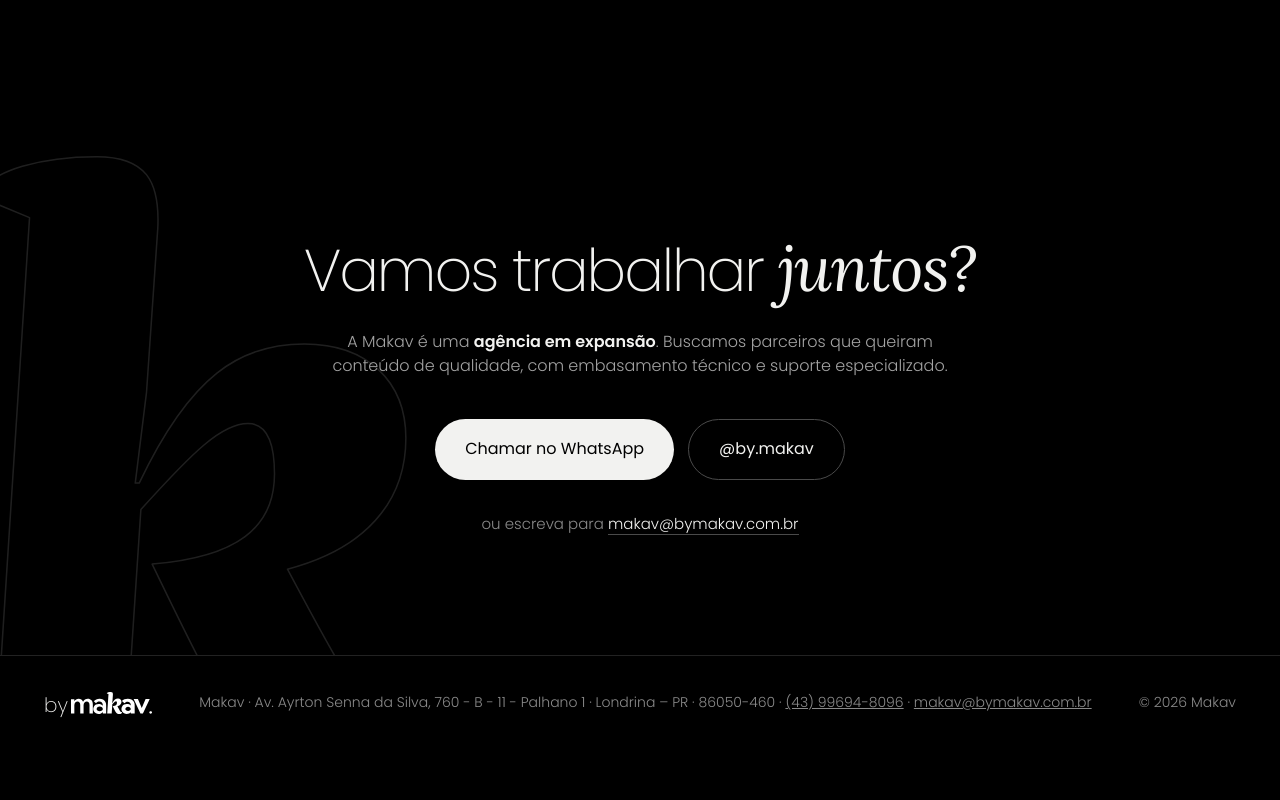
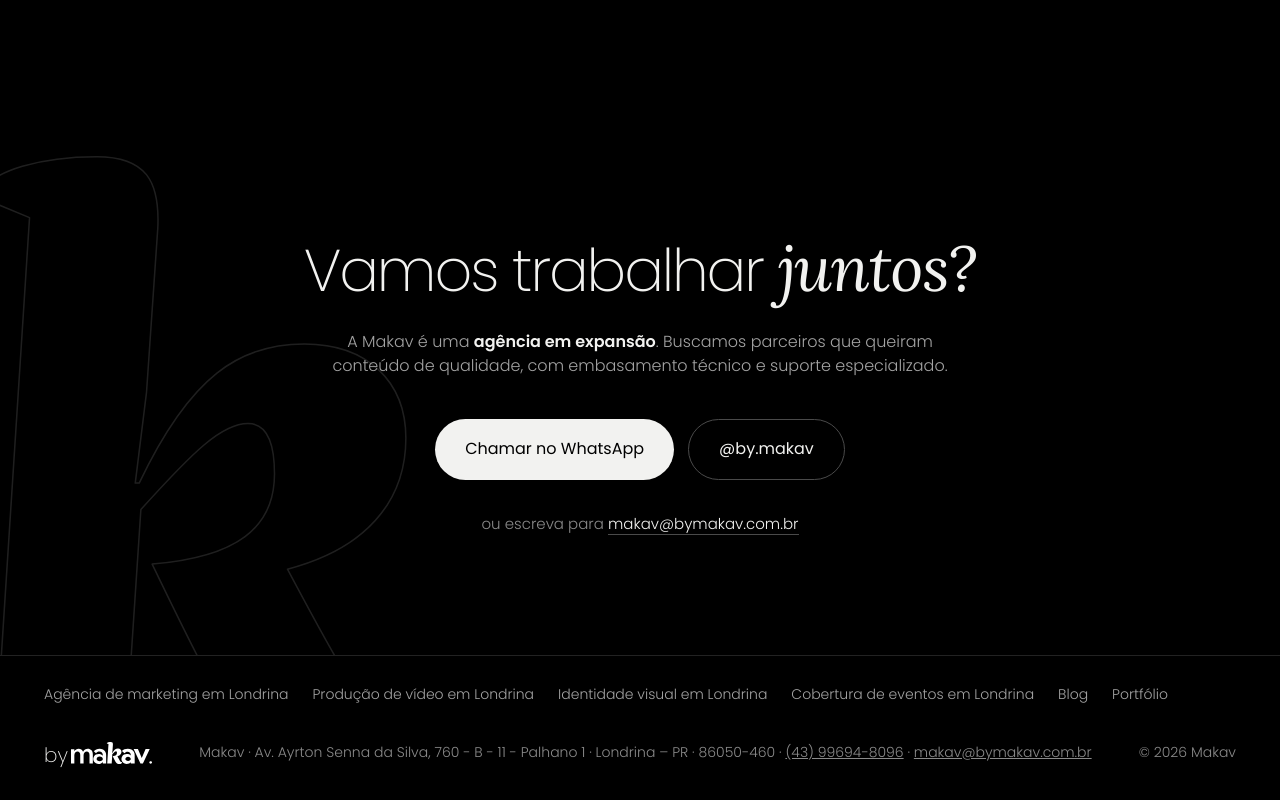
Before and after one commit to bymakav-sketch/site-makav, a plain HTML site: page index.html in a window 1280 px wide. Shown: the part 7845-8645 px from the top of the page. Before the commit the page ends 8595 px from the top, so only its background shows below. Drawn offline with Linux system fonts and the light colour scheme.

Commit message:
Update index.html

```diff
--- a/index.html
+++ b/index.html
@@ -366,6 +366,7 @@ html{scroll-behavior:smooth}
 
 <!-- RODAPÉ -->
 <footer style="border-top: 1px solid #222">
+<nav aria-label="Serviços" style="max-width: 1240px; margin: 0 auto; padding: 28px 24px 0; display: flex; flex-wrap: wrap; gap: 10px 24px; font-size: 14px"><a href="/agencia-de-marketing-londrina" style="color: #A3A3A3; text-decoration: none">Agência de marketing em Londrina</a><a href="/producao-de-video-londrina" style="color: #A3A3A3; text-decoration: none">Produção de vídeo em Londrina</a><a href="/identidade-visual-londrina" style="color: #A3A3A3; text-decoration: none">Identidade visual em Londrina</a><a href="/cobertura-de-eventos-londrina" style="color: #A3A3A3; text-decoration: none">Cobertura de eventos em Londrina</a><a href="/blog/" style="color: #A3A3A3; text-decoration: none">Blog</a><a href="/portifolio" style="color: #A3A3A3; text-decoration: none">Portfólio</a></nav>
 <div style="max-width: 1240px; margin: 0 auto; padding: 36px 24px; display: flex; flex-wrap: wrap; align-items: center; justify-content: space-between; gap: 20px; font-size: 14px; color: #8A8A8A">
 <span style="display: inline-flex; align-items: flex-end; gap: 3px"><span style="font-weight: 200; font-size: 20px; line-height: 0.9; color: #F2F2F0">by</span><img src="/assets/logo-white.svg" alt="makav." style="height: 22px; width: auto; display: block"></span>
 <address style="font-style: normal">Makav · Av. Ayrton Senna da Silva, 760 - B - 11 - Palhano 1 · Londrina – PR · 86050-460 · <a href="https://wa.me/5543996948096" style="color: inherit; white-space: nowrap">(43) 99694-8096</a> · <a href="mailto:makav@bymakav.com.br" style="color: inherit; white-space: nowrap">makav@bymakav.com.br</a></address>
```
